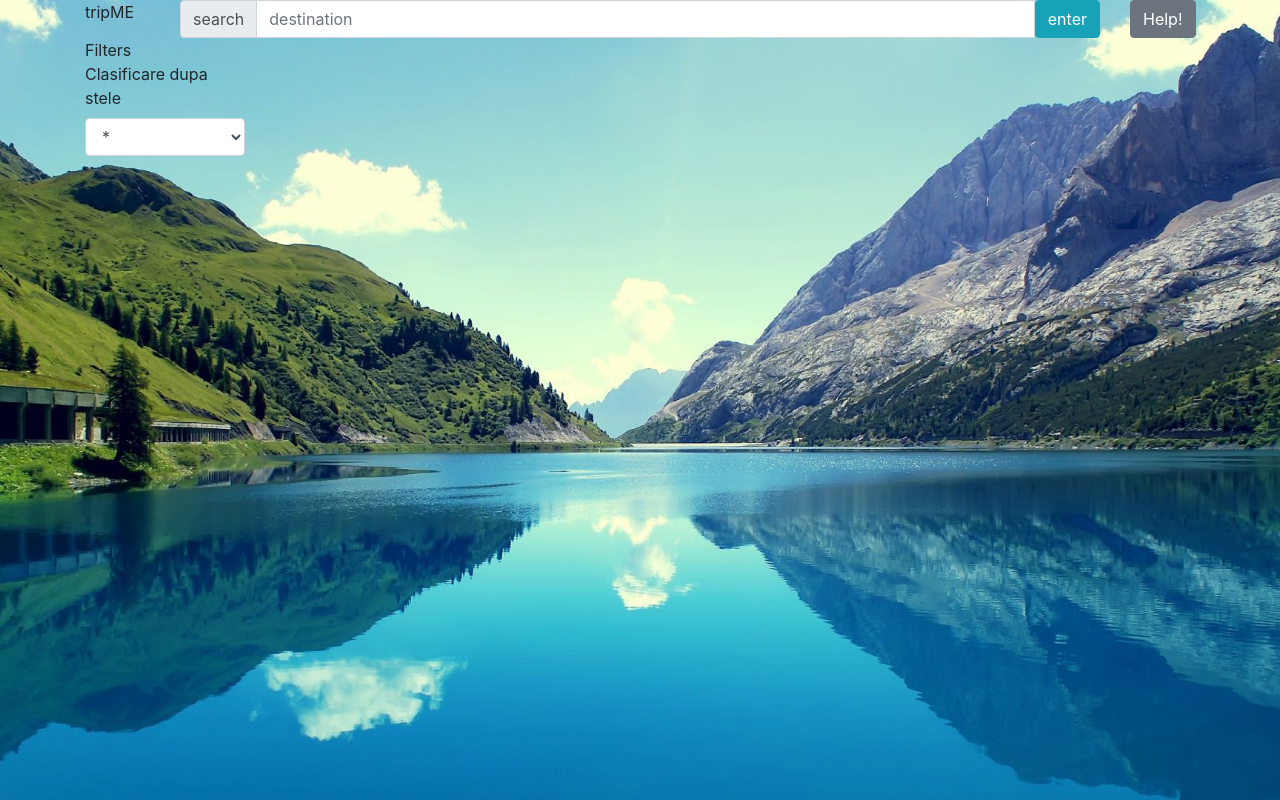
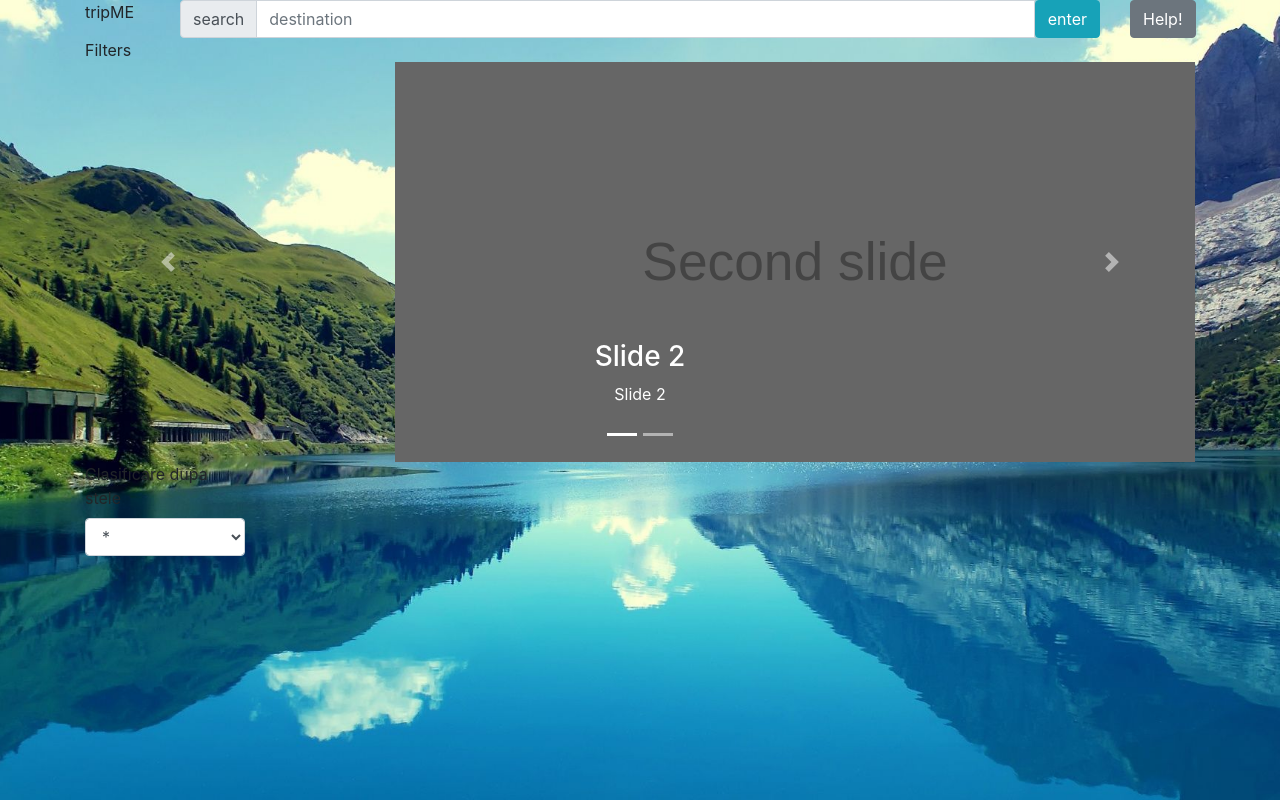
Before and after one commit to speedy4all/estival-2, a React (Create React App) app: page / in a window 1280 px wide. Built offline with nearby package versions, Linux system fonts and the light colour scheme.

Commit message:
sliding bar

```diff
--- a/src/components/Home.jsx
+++ b/src/components/Home.jsx
@@ -6,6 +6,7 @@ import Row from 'react-bootstrap/Row';
 import Col from 'react-bootstrap/Col';
 import './style.css';
 import { Form, FormGroup, Label, FormText } from 'reactstrap';
+import Carusel from './Carusel';
 
 const Home = props => {
   return (
@@ -33,6 +34,9 @@ const Home = props => {
           <Col sm={4}>Filters</Col>
 
         </Row>
+        <div className="carusel" >
+            <Carusel />
+        </div>
         <Row>
           <Col sm={2}>
             <Form>
--- a/src/components/style.css
+++ b/src/components/style.css
@@ -8,6 +8,10 @@
     background-repeat: no-repeat;
     background-size: cover;
     background-position: center;
+}
+
+.carusel {
+    text-align: right;
 }
 
 .Aboutcss{
```
